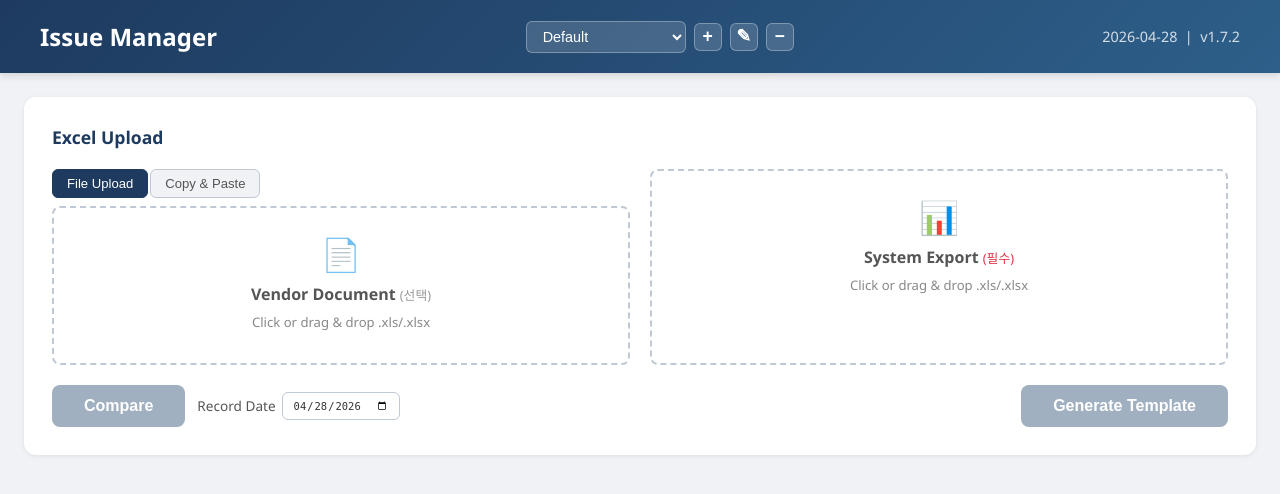
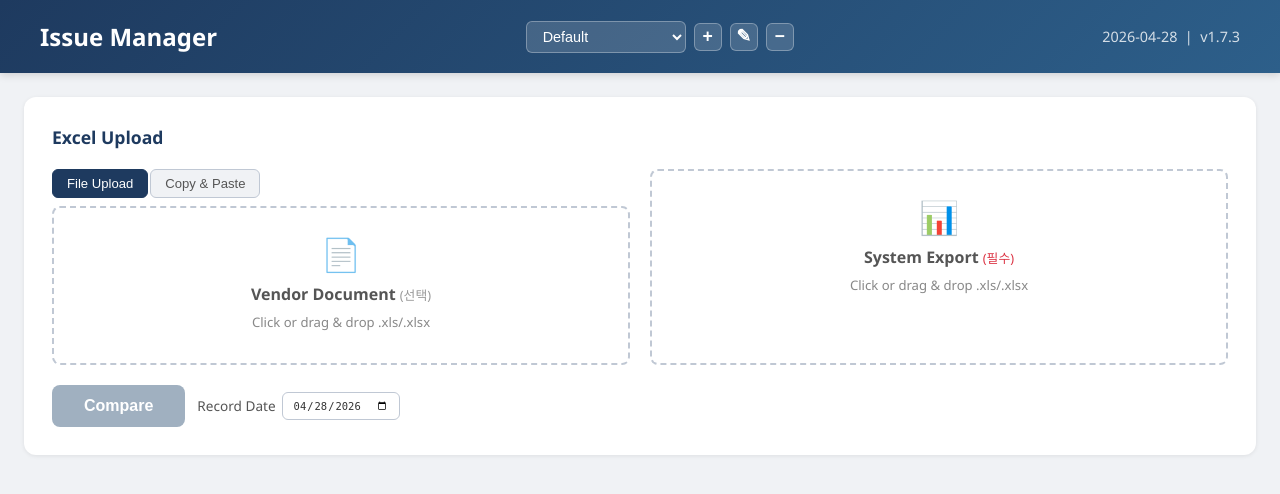
Before and after one commit to umfanet/issueManager, a Flask app: page / in a window 1280 px wide. Shown: the top 494 px of the page. Run offline with Flask 3, Linux system fonts and the light colour scheme; data comes from the database, SQL or seed files in the repository; data that the repository does not hold is empty.

Commit message:
v1.7.3: Remove Generate Template (replaced by System-only Compare + Export)
- Remove /generate-template route, JS function, button, CSS
- Remove export_vendor_template import
- System-only Compare + Export to Excel covers this use case

Co-Authored-By: Claude Opus 4.6 (1M context) <noreply@anthropic.com>

```diff
--- a/app.py
+++ b/app.py
@@ -8,7 +8,7 @@ from flask import Flask, render_template, request, send_file, jsonify
 from config import VERSION, PORT, MAX_UPLOAD_SIZE, DB_DIR, DB_PATH
 from parser import parse_vendor_file, parse_vendor_paste, parse_system_file
 from comparator import compare_issues, generate_statistics
-from exporter import export_vendor_template, export_issue_list, export_postmortem
+from exporter import export_issue_list, export_postmortem
 from database import (
     upsert_issues, get_all_timelines, get_bottleneck_analysis,
     get_projects, create_project, rename_project, delete_project,
@@ -336,32 +336,6 @@ def export_issues():
         return jsonify({'error': str(e)}), 500
 
 
-@app.route('/generate-template', methods=['POST'])
-def generate_template():
-    system_file = request.files.get('system_file')
-    if not system_file:
-        return jsonify({'error': '시스템 파일을 업로드해주세요.'}), 400
-
-    try:
-        system_bytes = system_file.read()
-        system_issues = parse_system_file(system_bytes, filename=system_file.filename)
-
-        if not system_issues:
-            return jsonify({'error': '시스템 파일에서 이슈를 찾을 수 없습니다.'}), 400
-
-        output_path = os.path.join(UPLOAD_FOLDER, 'vendor_template.xlsx')
-        export_vendor_template(system_issues, output_path)
-
-        return send_file(
-            output_path,
-            as_attachment=True,
-            download_name=f'vendor_template_{datetime.now().strftime("%Y%m%d_%H%M%S")}.xlsx',
-        )
-    except Exception as e:
-        traceback.print_exc()
-        return jsonify({'error': f'처리 중 오류 발생: {str(e)}'}), 500
-
-
 @app.route('/timeline', methods=['GET'])
 def timeline():
     project_id = request.args.get('project_id', None, type=int)
--- a/config.py
+++ b/config.py
@@ -2,7 +2,7 @@ import os
 import sys
 
 # App
-VERSION = 'v1.7.2'
+VERSION = 'v1.7.3'
 PORT = 5000
 MAX_UPLOAD_SIZE = 50 * 1024 * 1024  # 50MB
 
--- a/static/app.js
+++ b/static/app.js
@@ -201,12 +201,9 @@ vendorPasteArea.addEventListener('input', () => {
     checkReady();
 });
 
-const templateBtn = document.getElementById('templateBtn');
-
 function checkReady() {
     const systemOk = systemFile.files.length > 0;
     compareBtn.disabled = !systemOk;
-    templateBtn.disabled = !systemOk;
 }
 
 // === Rendering ===
@@ -1013,50 +1010,6 @@ function doPostmortemExport() {
     window.location.href = `/api/projects/${currentProjectId}/postmortem`;
 }
 
-async function doGenerateTemplate() {
-    const formData = new FormData();
-    formData.append('system_file', systemFile.files[0]);
-
-    const loading = document.getElementById('loading');
-    const errorMsg = document.getElementById('errorMsg');
-    errorMsg.style.display = 'none';
-    loading.classList.add('active');
-    templateBtn.disabled = true;
-
-    try {
-        const resp = await fetch('/generate-template', { method: 'POST', body: formData });
-
-        if (!resp.ok) {
-            let errMsg = 'Template generation failed.';
-            try {
-                const data = await resp.json();
-                errMsg = data.error || errMsg;
-            } catch (e) {}
-            errorMsg.textContent = errMsg;
-            errorMsg.style.display = 'block';
-            return;
-        }
-
-        // Download the file
-        const blob = await resp.blob();
-        const url = URL.createObjectURL(blob);
-        const a = document.createElement('a');
-        a.href = url;
-        a.download = resp.headers.get('Content-Disposition')?.split('filename=')[1] || 'vendor_template.xlsx';
-        document.body.appendChild(a);
-        a.click();
-        a.remove();
-        URL.revokeObjectURL(url);
-
-    } catch (err) {
-        errorMsg.textContent = 'Error: ' + err.message;
-        errorMsg.style.display = 'block';
-    } finally {
-        loading.classList.remove('active');
-        templateBtn.disabled = false;
-    }
-}
-
 // === Copy for Confluence ===
 function copyForConfluence() {
     const cs = (k) => document.getElementById(k)?.textContent || '0';
--- a/static/style.css
+++ b/static/style.css
@@ -275,15 +275,6 @@ body {
 }
 .btn-primary:hover { background: #2d5f8a; }
 .btn-primary:disabled {
-    background: #a0b0c0;
-    cursor: not-allowed;
-}
-.btn-template {
-    background: #0d6efd;
-    color: white;
-}
-.btn-template:hover { background: #0b5ed7; }
-.btn-template:disabled {
     background: #a0b0c0;
     cursor: not-allowed;
 }
--- a/templates/index.html
+++ b/templates/index.html
@@ -75,7 +75,6 @@
                     </div>
                 </div>
                 <div class="action-right">
-                    <button class="btn btn-template" id="templateBtn" disabled onclick="doGenerateTemplate()">Generate Template</button>
                 </div>
             </div>
             <div class="error-msg" id="errorMsg"></div>
```
